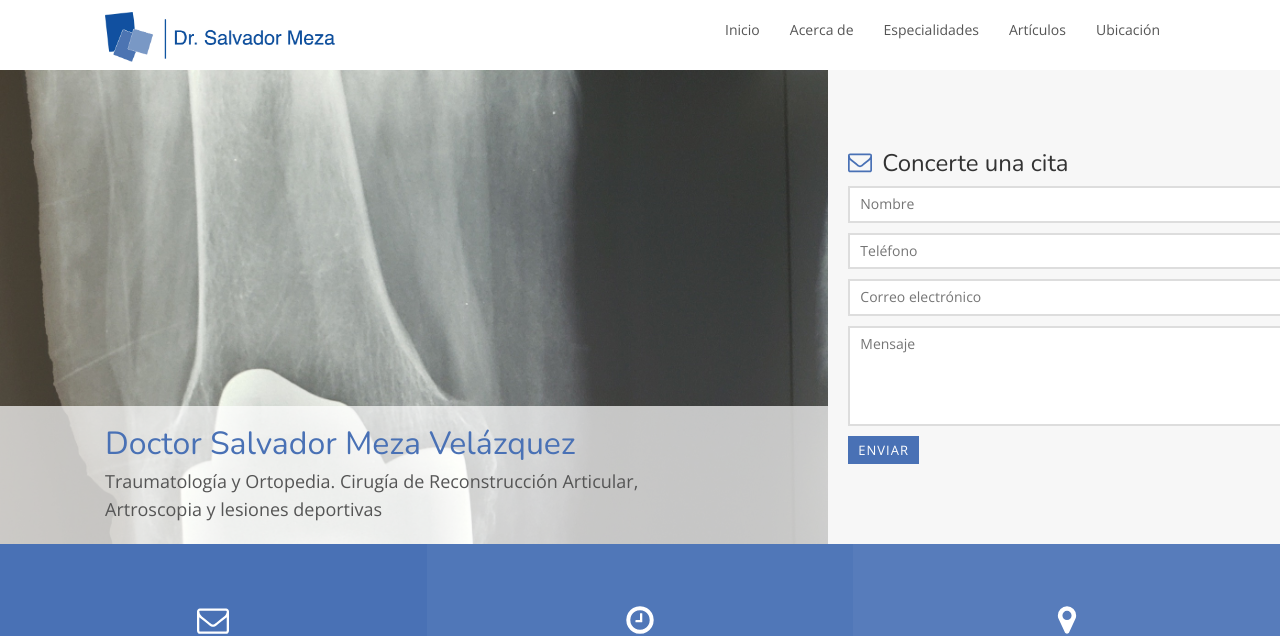
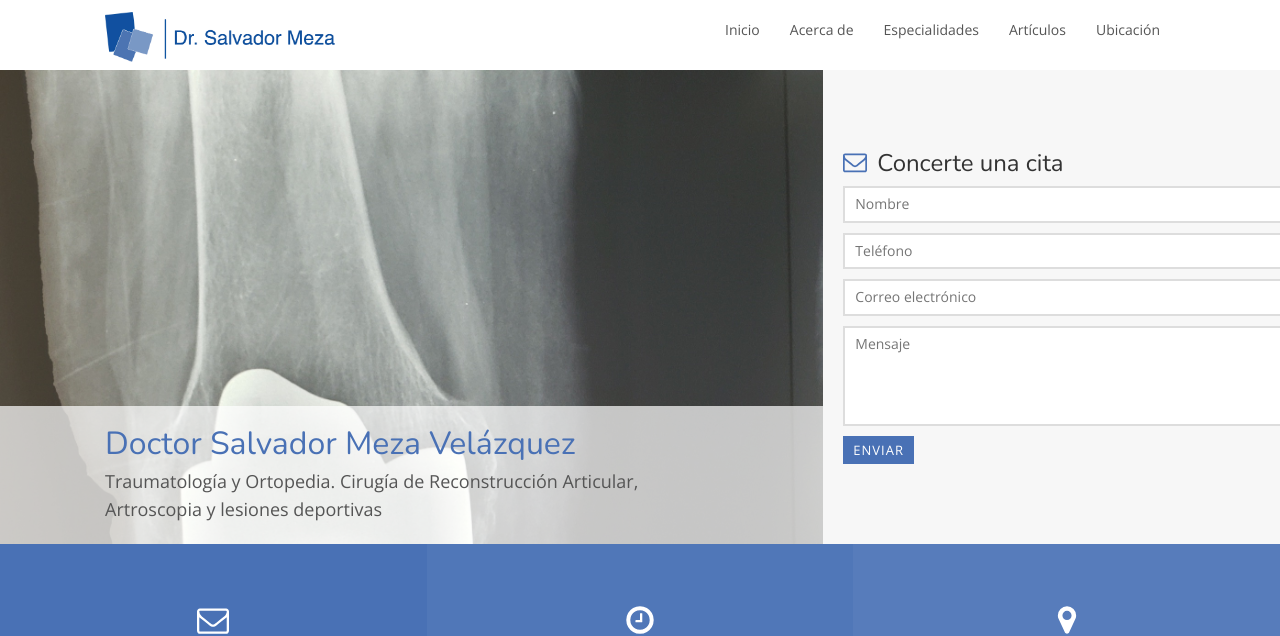
Before and after one commit to kecho05/dr, a Jekyll site: the page built from index.html, in a window 1280 px wide. Shown: the top 636 px of the page. Built offline with Jekyll 4.4.1, drawn with Linux system fonts in a browser that asks for light colours; nearby versions of some CDN libraries.

Commit message:
Update index.html

```diff
--- a/index.html
+++ b/index.html
@@ -14,11 +14,11 @@ layout: default
         </div>
     </div>
 
-    <div class="container-fluid" style="padding-right: 0px;">
+    <div class="container-fluid" style="padding-right: 0px; padding-left: 0px;">
 
         <div class="col-sm-6 col-sm-offset-6 col-md-6 col-md-offset-8 form">
             <h3><svg class="icon icon-envelope-o"><use xlink:href="#icon-envelope-o"></use></svg>Concerte una cita</h3>
-            <form action="https://getsimpleform.com/messages?form_api_token={{ site.api_token }}" method="post" onsubmit="alert('Mensaje enviado'); return false">
+            <form action="https://getsimpleform.com/messages?form_api_token={{ site.api_token }}" method="post" onsubmit="alert('Su mensaje ha sido enviado correctamente.'); return false">
                 <div class="form-field">
                     <input name="name" type="text" placeholder="Nombre" required>
                 </div>
```
